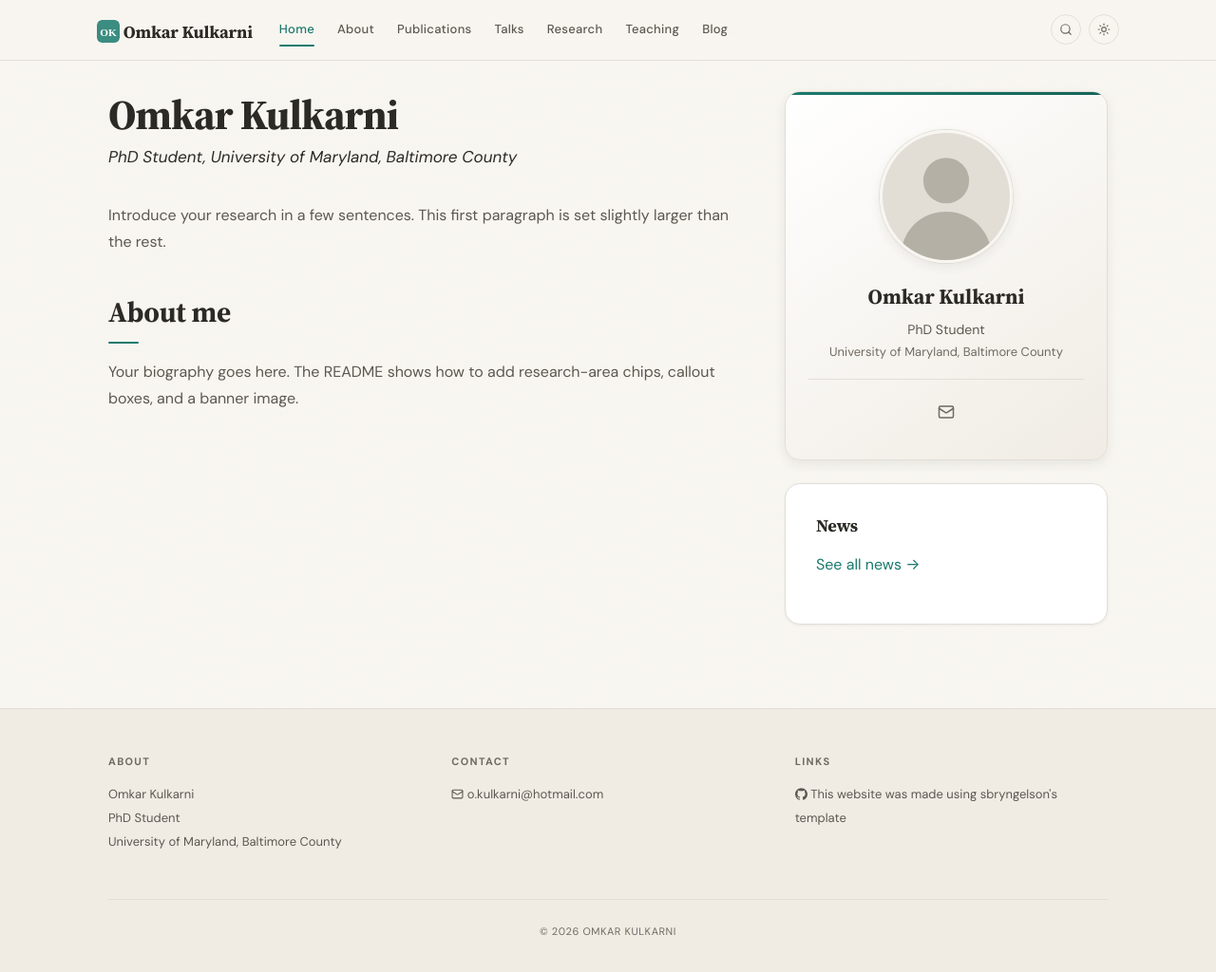
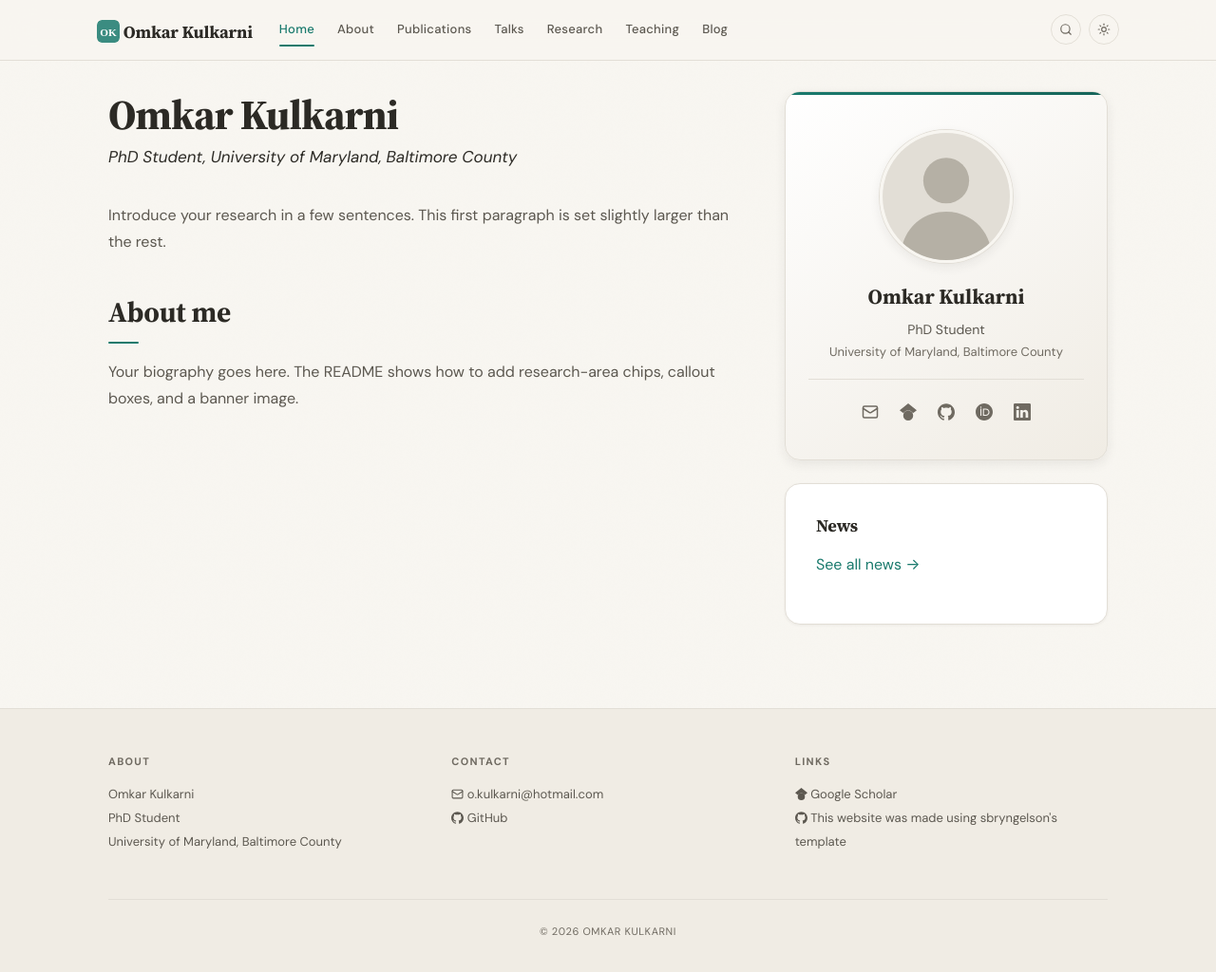
Before and after one commit to ohm-car/ohm-car.github.io, a Jekyll site: the page built from _pages/home.md, in a window 1280 px wide. Shown: the whole page at 95% size. Built offline with Jekyll 4.4.1, drawn with Linux system fonts in a browser that asks for light colours; some of the changed lines change nothing that is shown.

Commit message:
Update _config.yml with personal information and links

```diff
--- a/_config.yml
+++ b/_config.yml
@@ -11,12 +11,12 @@ photo: placeholder.svg  # place your photo in images/ and update this
 # STEP 2: Your Links (optional -- leave blank to hide an icon)
 # ============================================================
 links:
-  google_scholar: ""
-  github: ""
+  google_scholar: "https://scholar.google.com/citations?user=GIM214AAAAAJ&hl=en"
+  github: "https://github.com/ohm-car"
   researchgate: ""
-  orcid: ""
+  orcid: "https://orcid.org/0009-0007-1405-6442"
   twitter: ""
-  linkedin: ""
+  linkedin: "https://www.linkedin.com/in/omkar-kul/"
   cv: ""  # e.g., "papers/cv.pdf"
 
 # ============================================================
@@ -25,7 +25,7 @@ links:
 accent_color: "#1a7a6d"      # theme color; light and dark variants are derived automatically
 dark_mode: true              # set to false to disable dark mode entirely
 math: false                  # true loads MathJax on every page; or add `math: true` to individual pages
-description: "Academic webpage of Omkar Kulkarni"
+description: "Omkar Kulkarni's personal website"  # meta description for search engines
 
 # When deploying with the included GitHub Actions workflow these are filled
 # in automatically from your Pages settings (user site, project site, or
```
